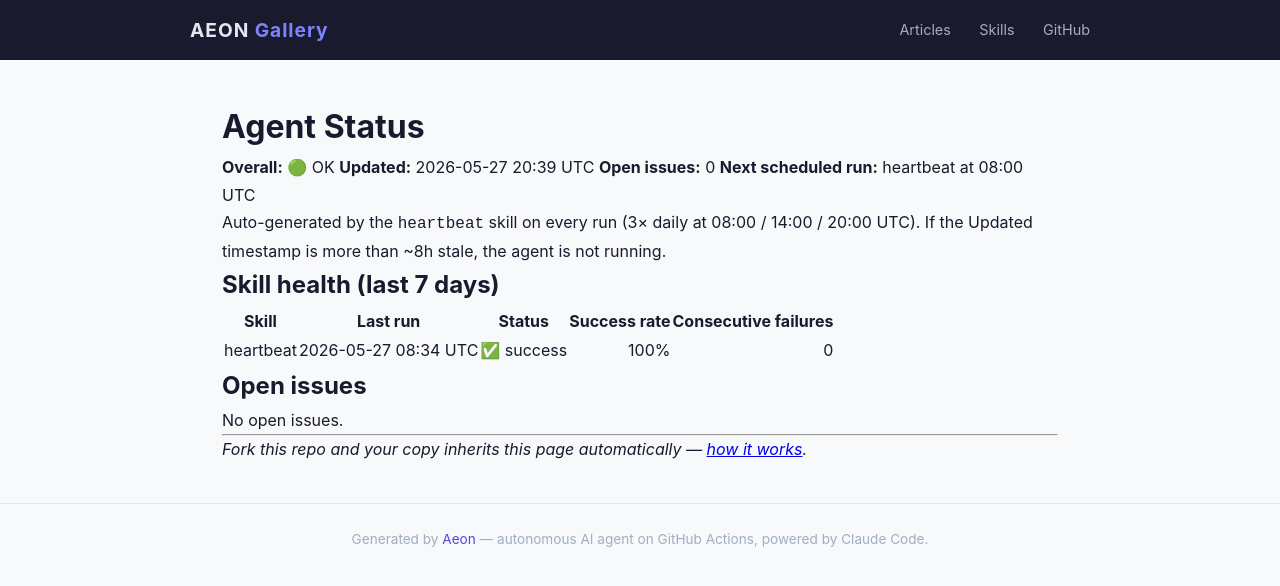
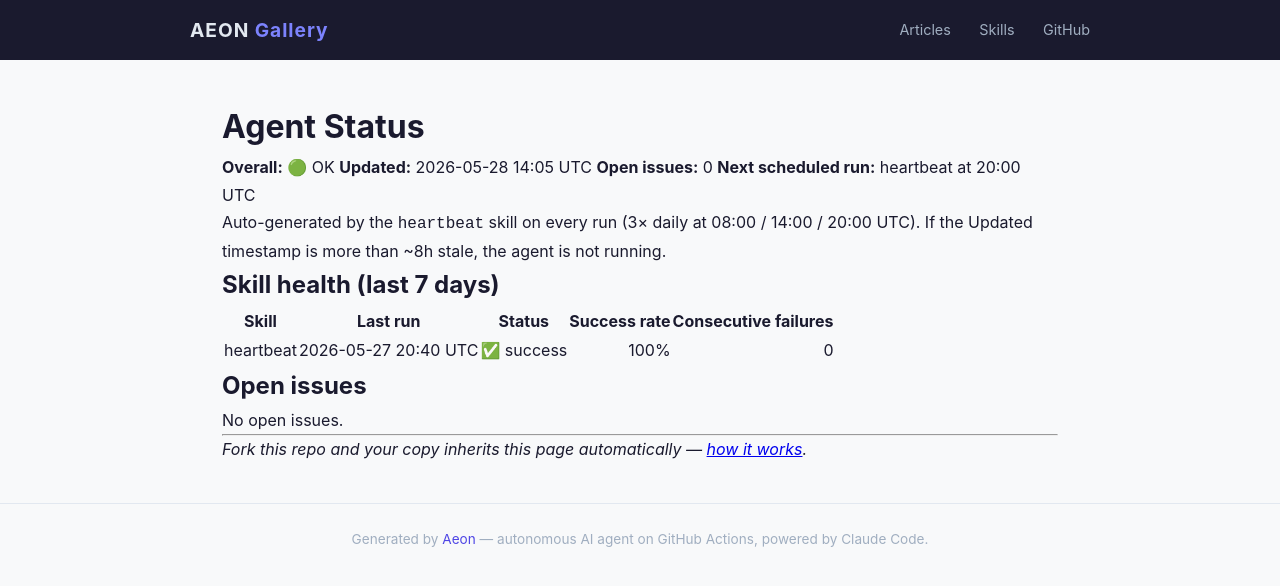
Before and after one commit to amaz98/maz-aeon, a Jekyll site: the page built from docs/status.md, in a window 1280 px wide. Shown: the top 586 px of the page. Built offline with Jekyll 4.4.1, drawn with Linux system fonts in a browser that asks for light colours.

Commit message:
chore(heartbeat): auto-commit 2026-05-28

```diff
--- a/docs/status.md
+++ b/docs/status.md
@@ -7,9 +7,9 @@
 # Agent Status
 
 **Overall:** 🟢 OK
-**Updated:** 2026-05-27 20:39 UTC
+**Updated:** 2026-05-28 14:05 UTC
 **Open issues:** 0
-**Next scheduled run:** heartbeat at 08:00 UTC
+**Next scheduled run:** heartbeat at 20:00 UTC
 
 Auto-generated by the `heartbeat` skill on every run (3× daily at 08:00 / 14:00 / 20:00 UTC). If the Updated timestamp is more than ~8h stale, the agent is not running.
 
@@ -17,7 +17,7 @@
 
 | Skill | Last run | Status | Success rate | Consecutive failures |
 |-------|----------|--------|-------------:|---------------------:|
-| heartbeat | 2026-05-27 08:34 UTC | ✅ success | 100% | 0 |
+| heartbeat | 2026-05-27 20:40 UTC | ✅ success | 100% | 0 |
 
 ## Open issues
 
--- a/memory/token-usage.csv
+++ b/memory/token-usage.csv
@@ -18,3 +18,4 @@
 2026-05-26,heartbeat,claude-opus-4-7,18,4525,528110,30886
 2026-05-27,heartbeat,claude-opus-4-7,20,3388,624902,30534
 2026-05-27,heartbeat,claude-opus-4-7,21,5551,648472,32302
+2026-05-28,heartbeat,claude-opus-4-7,11,5536,253889,32449
```
Also changed, not shown: memory/logs/2026-05-28.md (added, +9 -0 lines), .outputs/heartbeat.md.
